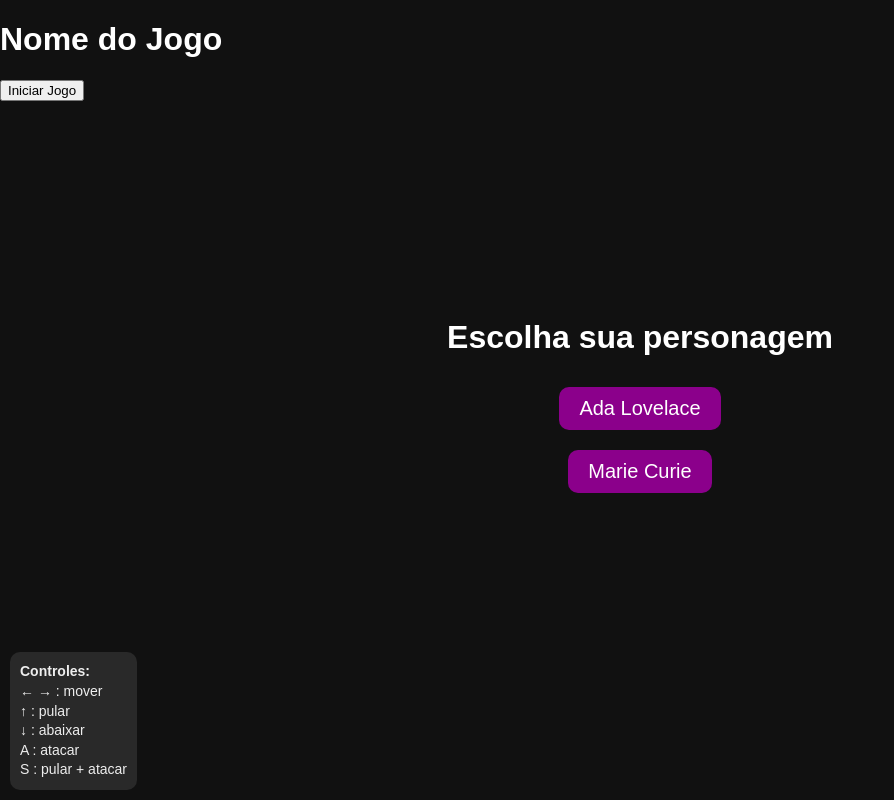
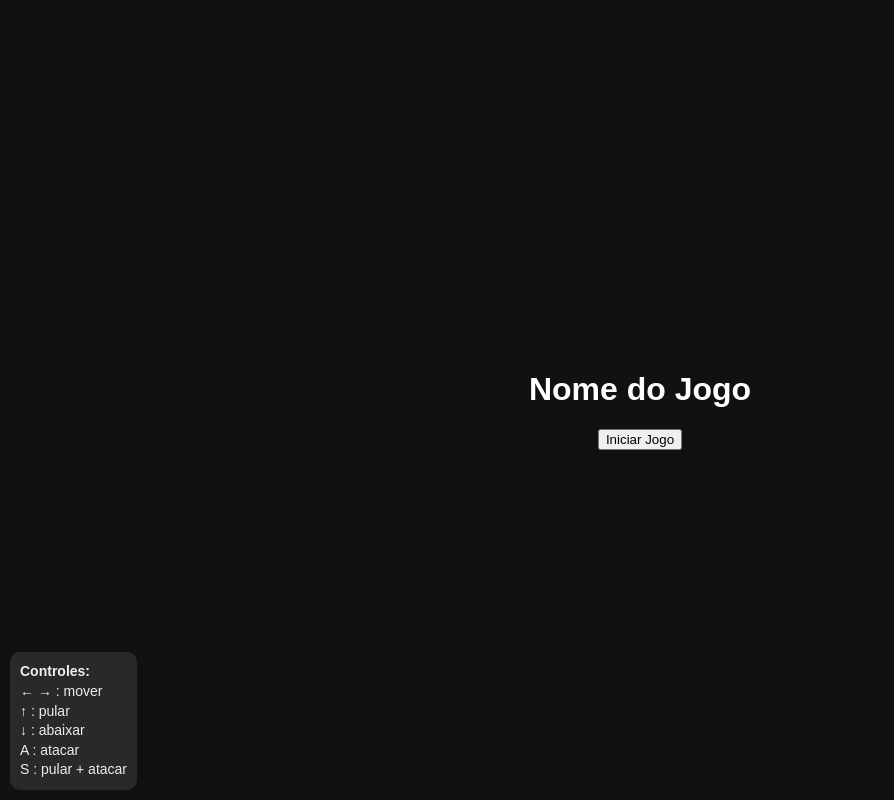
Before and after one commit to DemianPacheco/TrabalhoICC_2025, a plain HTML site: page index.html in a window 1280 px wide. Shown: the whole page, without its empty margins (0-894 px from the left). Drawn offline with Linux system fonts and the light colour scheme.

Commit message:
Update index.html

```diff
--- a/index.html
+++ b/index.html
@@ -167,7 +167,7 @@
 <body>
 
 <!-- SECTION: Intro Screen-->
-<div  id="introScreen">
+<div class="screen intro-screen active" id="introScreen">
   <h1>Nome do Jogo</h1>
   <button
   onclick="startGame()"
@@ -177,7 +177,7 @@
     </div>
 
 <!-- SECTION: Character Select -->
-<div class="screen character-select active" id="characterSelect">
+<div class="screen character-select" id="characterSelect">
   <h1>Escolha sua personagem</h1>
   <button
   onmouseover="showTooltip(event, 'Ada Lovelace', 'Criadora do primeiro algoritmo.', 'Desafiou a sociedade vitoriana ao trabalhar com matemática e computadores com Charles Babbage.')"
```
